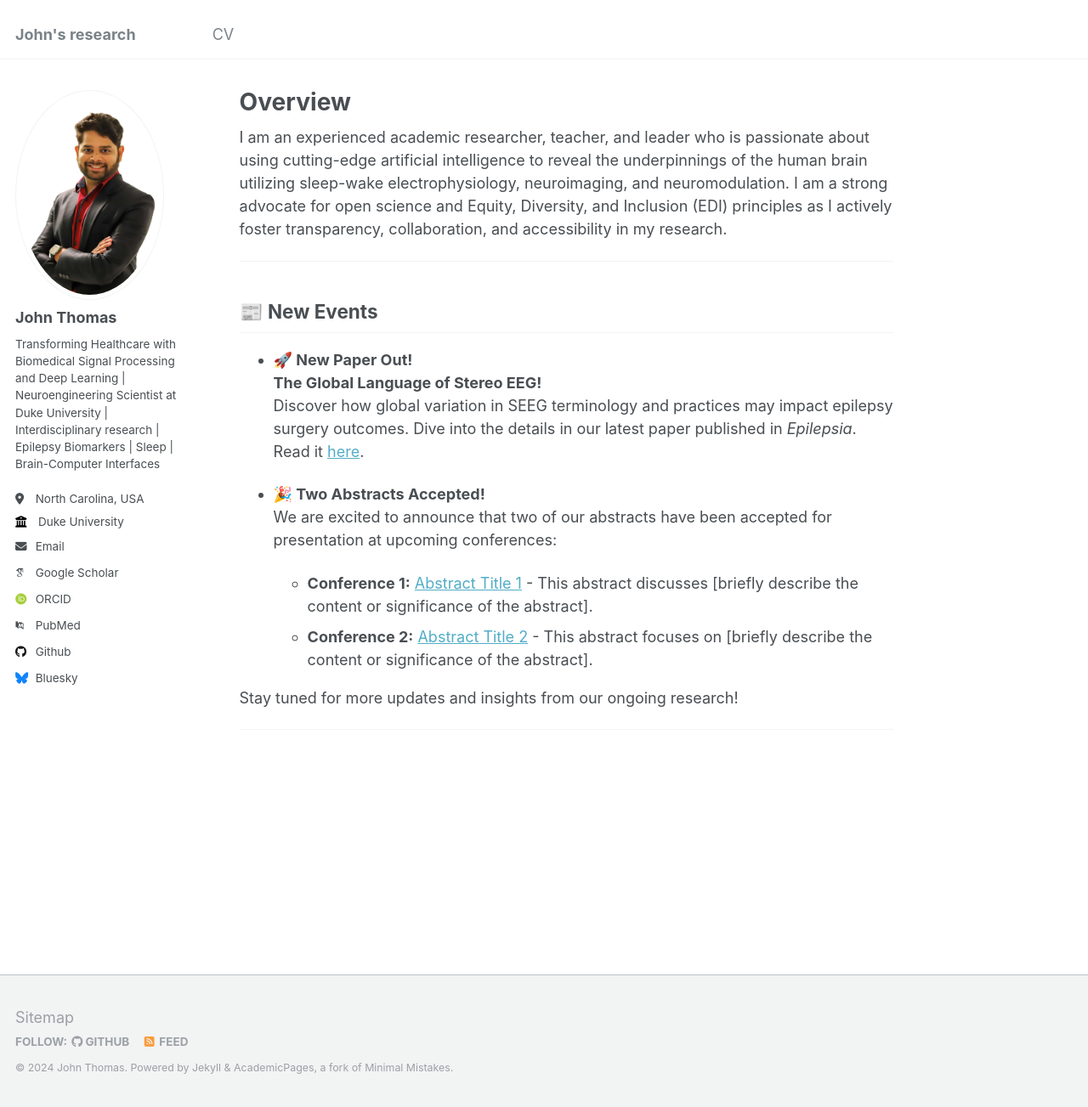
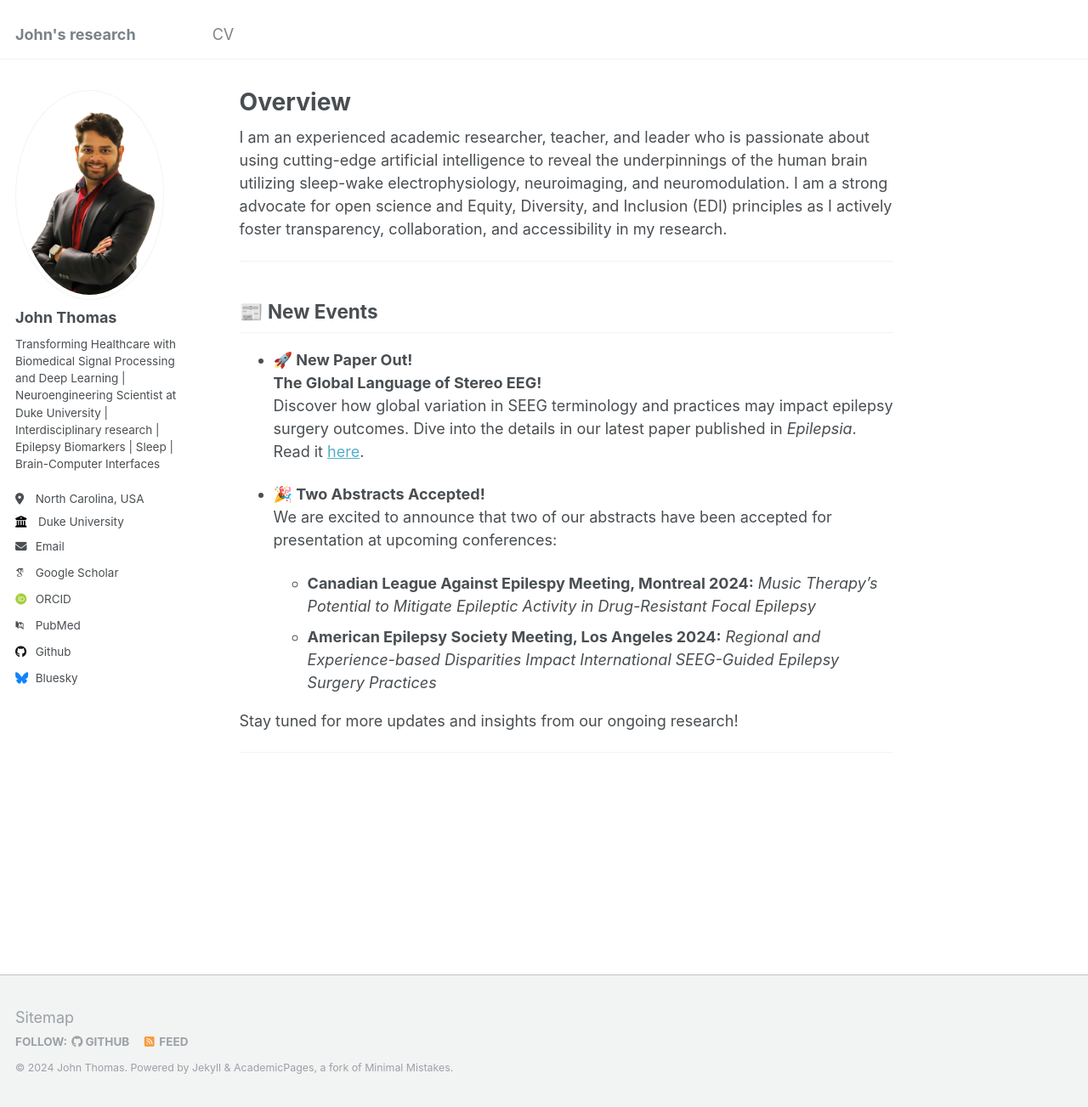
Before and after one commit to johnthomasphd/johnthomasphd.github.io, a Jekyll site: the page built from _pages/about.md, in a window 1280 px wide and 1303 px high. Shown: the whole window at 85% size. Built offline with Jekyll 4.4.1, drawn with Linux system fonts in a browser that asks for light colours; some web fonts are replaced.

Commit message:
Update about.md

```diff
--- a/_pages/about.md
+++ b/_pages/about.md
@@ -19,8 +19,8 @@ I am an experienced academic researcher, teacher, and leader who is passionate a
 
 - **🎉 Two Abstracts Accepted!**
   We are excited to announce that two of our abstracts have been accepted for presentation at upcoming conferences:
-  - **Conference 1:** [Abstract Title 1](#) - This abstract discusses [briefly describe the content or significance of the abstract].
-  - **Conference 2:** [Abstract Title 2](#) - This abstract focuses on [briefly describe the content or significance of the abstract].
+  - **Canadian League Against Epilespy Meeting, Montreal 2024:** *Music Therapy's Potential to Mitigate Epileptic Activity in Drug-Resistant Focal Epilepsy*
+  - **American Epilepsy Society Meeting, Los Angeles 2024:** *Regional and Experience-based Disparities Impact International SEEG-Guided Epilepsy Surgery Practices*
 
 Stay tuned for more updates and insights from our ongoing research!
 
```
